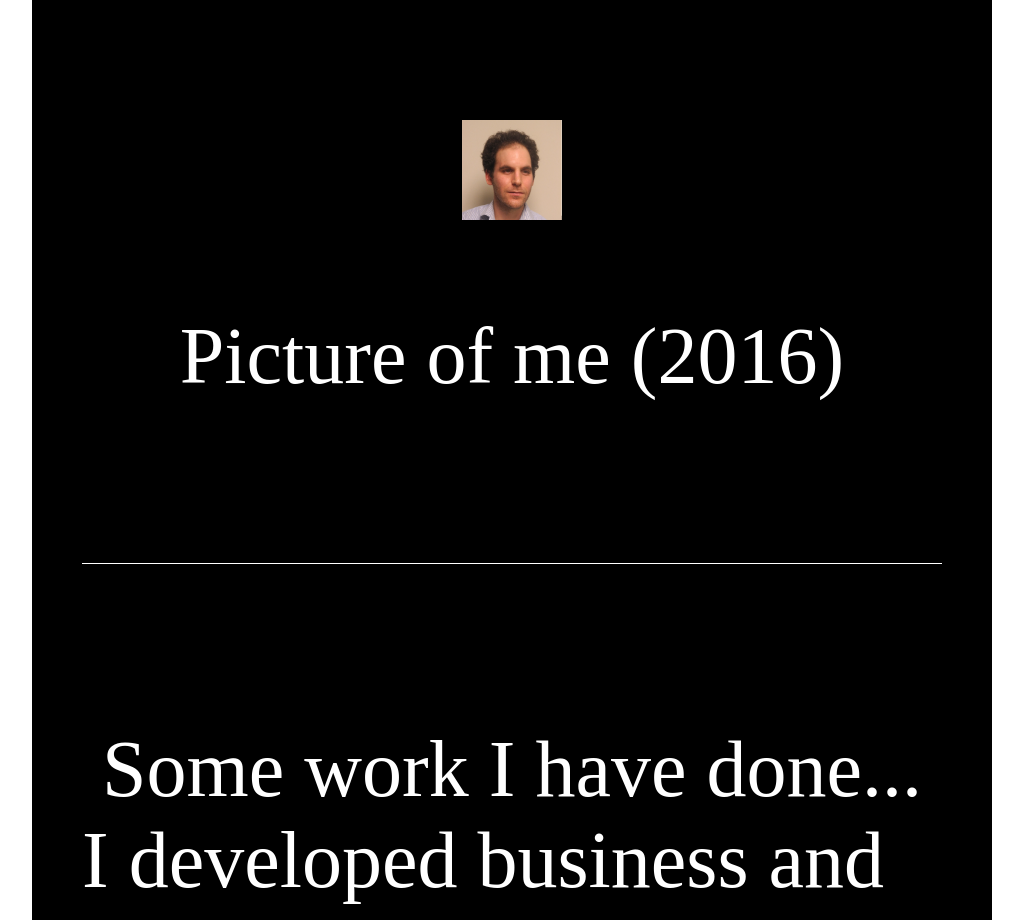
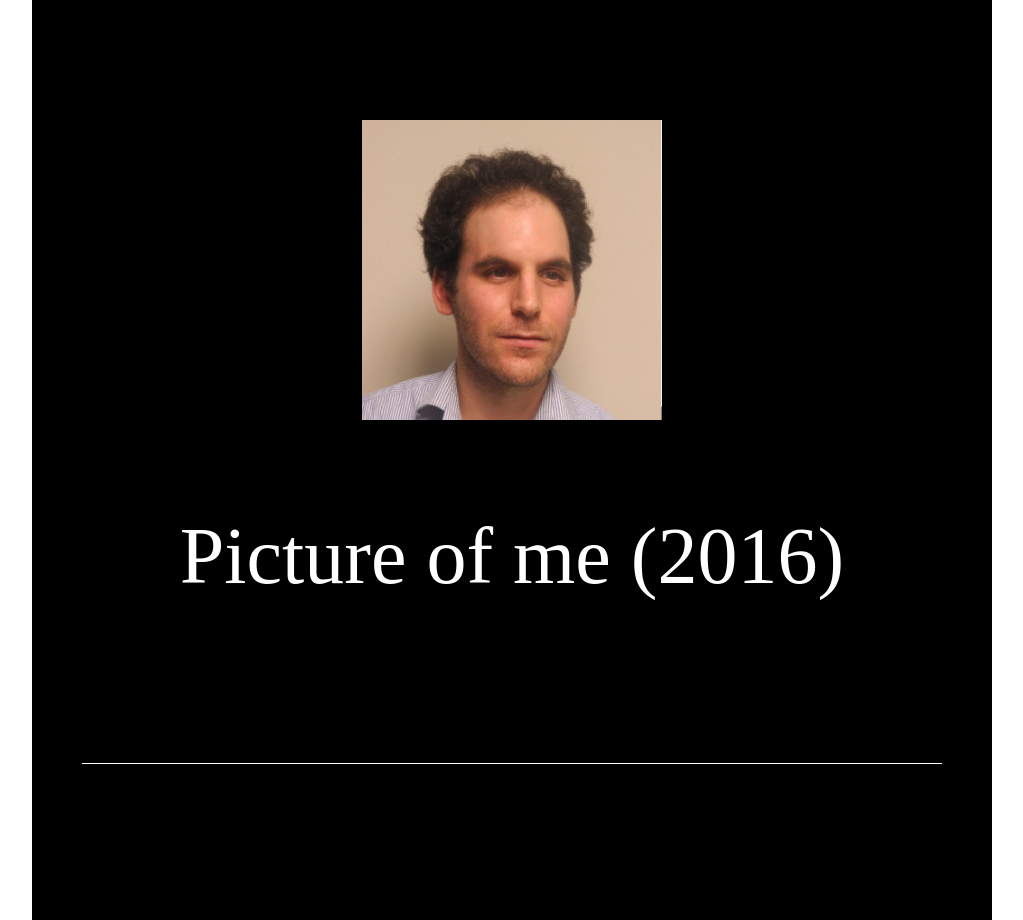
Before and after one commit to leymane86/webdev, a plain HTML site: page index.html in a window 1280 px wide. Shown: the part 1040-1960 px from the top of the page, without its empty margins (128-1151 px from the left). Drawn offline with Linux system fonts and the light colour scheme.

Commit message:
Update index.html

```diff
--- a/index.html
+++ b/index.html
@@ -60,7 +60,7 @@
             align-items: center;
         }
         #about,#bio,#work{
-            scroll-margin-top: 40vh;
+            scroll-margin-top: 20vh;
         }
 
         @keyframes fadeIn {
@@ -120,7 +120,7 @@
         <p>
         <figure >
             <div class = "photo">
-            <img id="bio" src ="me.png" height = "100px" width = "100px">
+            <img id="bio" src ="me.png" height = "300px" width = "300px">
             <br>
             <figcaption style="text-align:center">Picture of me (2016)</figcaption>
         </div>
```
